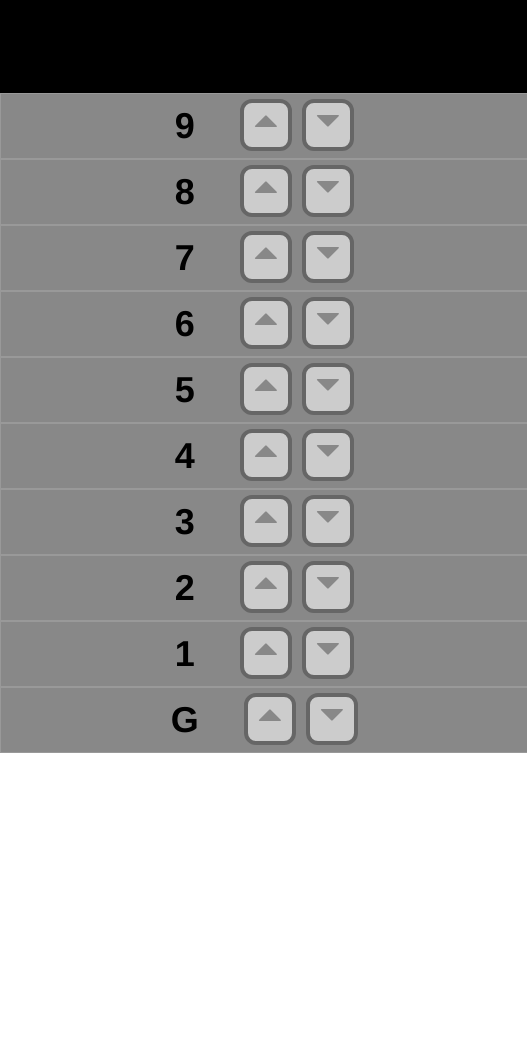
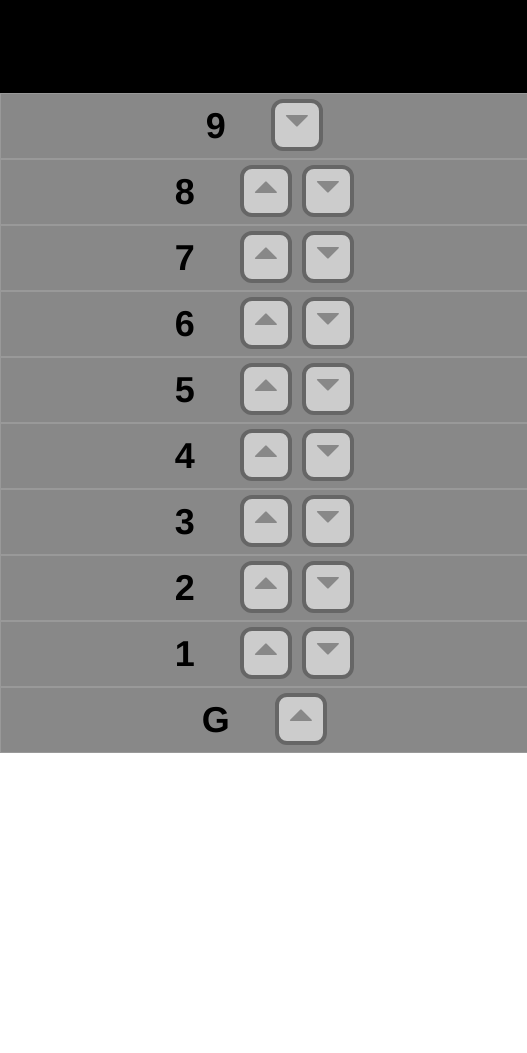
Before and after one commit to nnedevn/elevator, a website: page app/index.html in a window 1280 px wide. Shown: the full height of the page, 0-527 px from the left. Drawn offline with nearby package versions, Linux system fonts and the light colour scheme.

Commit message:
Removes the going up button from the top floor and going down from the bottom floor.

```diff
--- a/app/index.html
+++ b/app/index.html
@@ -41,10 +41,6 @@
           <div class="floor-panel-control row">
             <span class="floor-panel-label">9</span>
             <ul>
-              <li>
-                <button value="9"><span class="glyphicon glyphicon-triangle-top"
-                    aria-hidden="true"></span></button>
-              </li>
               <li>
                 <button value="9"><span class="glyphicon glyphicon-triangle-bottom"
                     aria-hidden="true"></span></button>
@@ -171,10 +167,6 @@
                 <button value="0"><span class="glyphicon glyphicon-triangle-top"
                     aria-hidden="true"></span></button>
               </li>
-              <li>
-                <button value="0"><span class="glyphicon glyphicon-triangle-bottom"
-                    aria-hidden="true"></span></button>
-              </li>
             </ul>
           </div>
 
```
